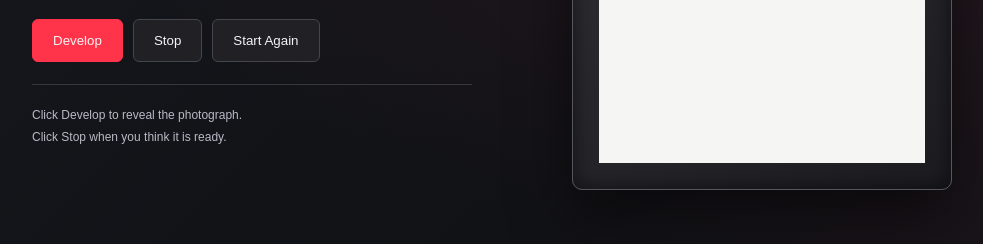
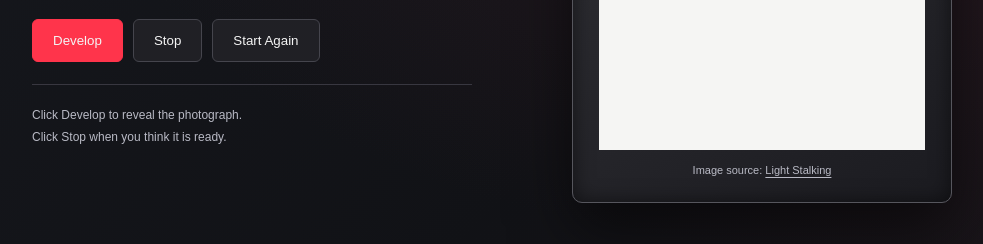
Before and after one commit to teresa-max/cct360-lab4, a plain HTML site: page index.html in a window 1280 px wide. Shown: the part 438-682 px from the top of the page, without its empty margins (103-1086 px from the left). Drawn offline with Linux system fonts and the light colour scheme.

Commit message:
final project

```diff
--- a/index.html
+++ b/index.html
@@ -20,6 +20,15 @@
             alt="Black-and-white portrait with striped window light"
           />
         </div>
+        <p class="credit">
+          Image source:
+          <a
+            href="https://www.lightstalking.com/black-and-white-portraits-window-light/"
+            target="_blank"
+            rel="noopener noreferrer"
+            >Light Stalking</a
+          >
+        </p>
       </div>
 
       <div class="controls">
--- a/style.css
+++ b/style.css
@@ -119,3 +119,15 @@ button:disabled {
   font-size: 14px;
   line-height: 1.7;
 }
+
+.credit {
+  margin: 14px 0 0;
+  color: #b9bac5;
+  font-size: 11px;
+  text-align: center;
+}
+
+.credit a {
+  color: inherit;
+  text-underline-offset: 3px;
+}
```
